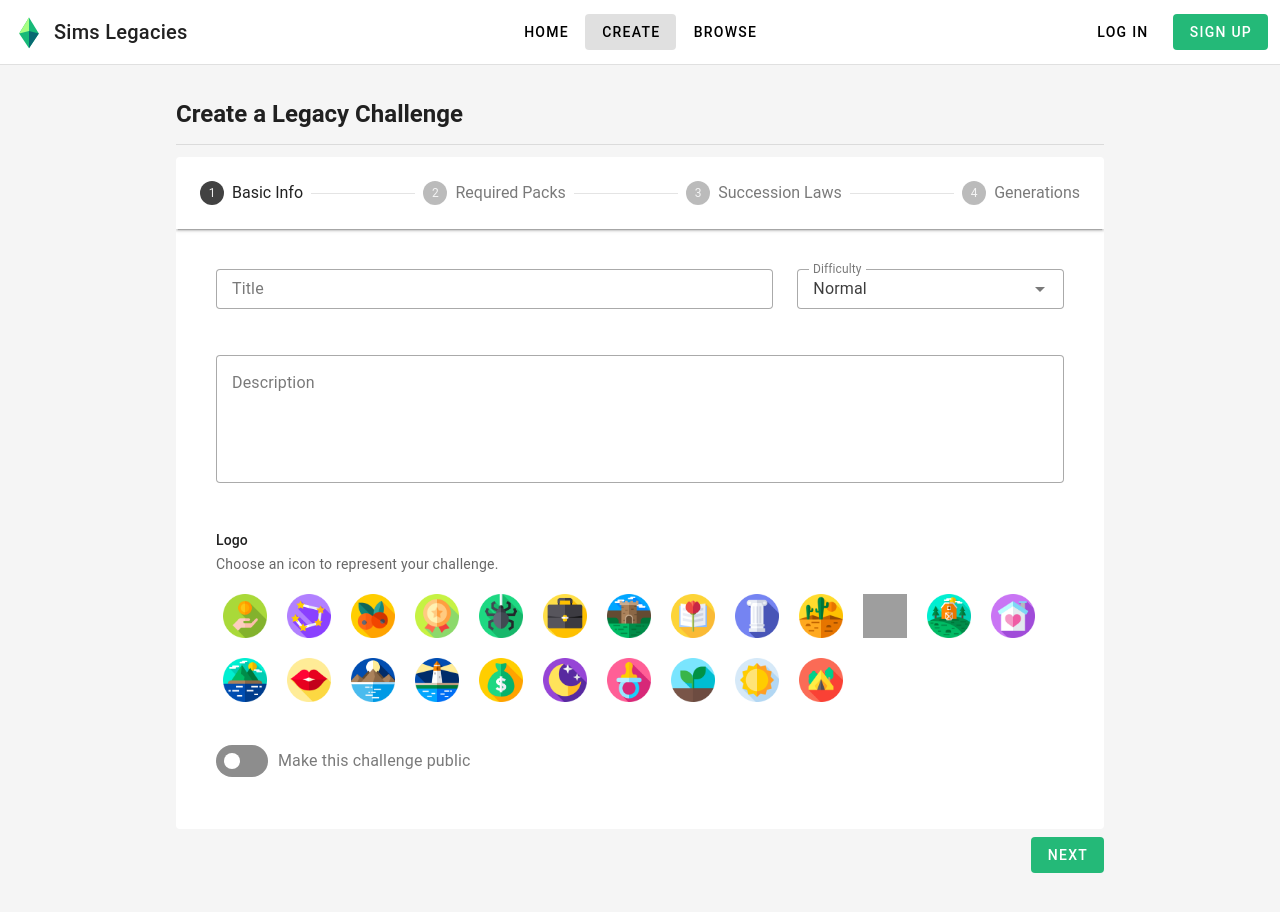
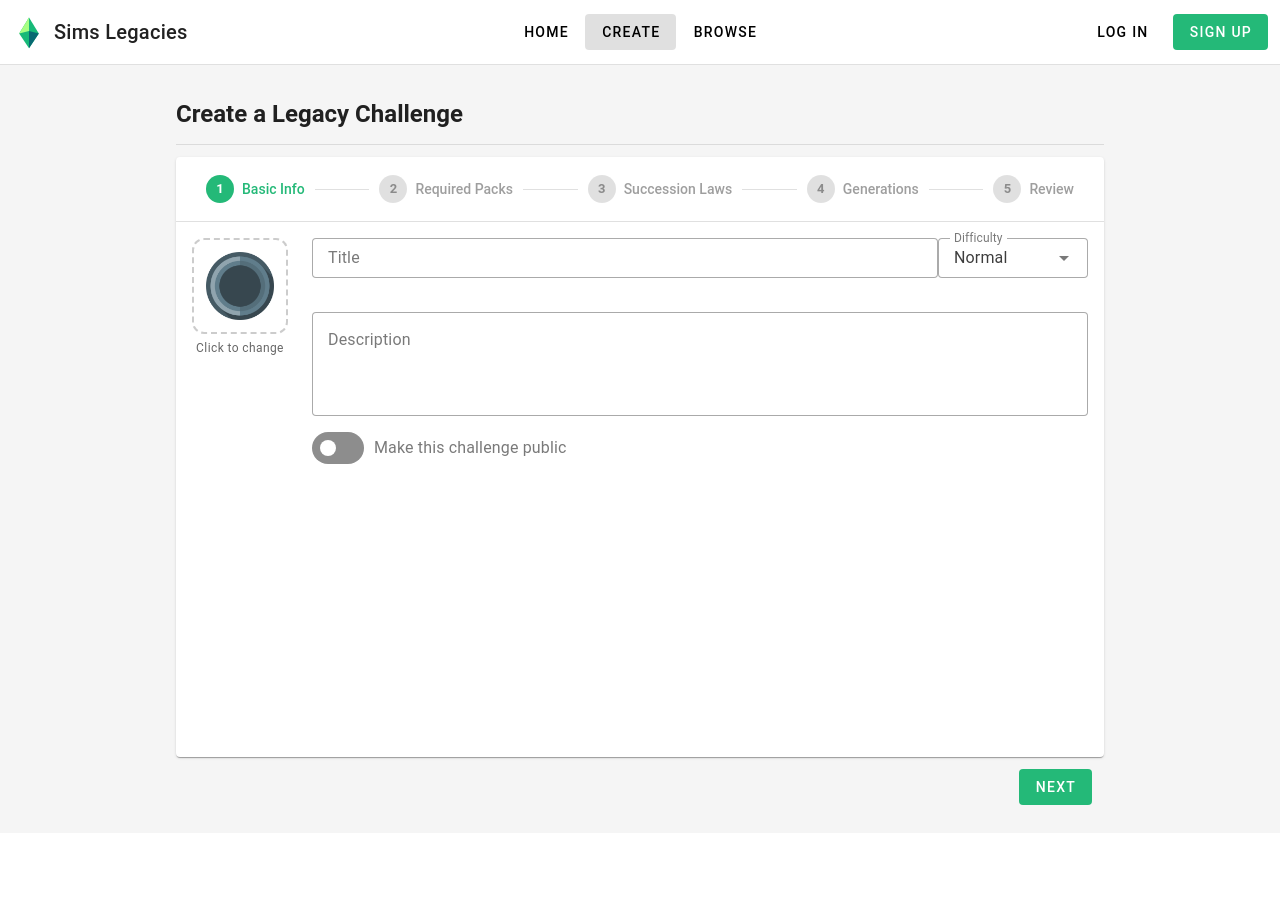
Before and after one commit to kayleechristine/sims-legacy-challenge, a Vue app in the folder frontend/: page /challenges/create in a window 1280 px wide. After the commit the page ends 833 px from the top, so only its background shows below. Built offline with nearby package versions, Linux system fonts and the light colour scheme; grey boxes are pictures that could not be loaded.

Commit message:
add form progress navigation, review submission tab

```diff
--- a/frontend/src/views/CreateChallengeView.vue
+++ b/frontend/src/views/CreateChallengeView.vue
@@ -3,34 +3,49 @@
     <h2>Create a Legacy Challenge</h2>
     <v-divider class="my-3" />
 
-    <v-stepper v-model="step" flat>
-      <v-stepper-header>
-        <v-stepper-item :value="1" title="Basic Info" :complete="step > 1" />
-        <v-divider />
-        <v-stepper-item :value="2" title="Required Packs" :complete="step > 2" />
-        <v-divider />
-        <v-stepper-item :value="3" title="Succession Laws" :complete="step > 3" />
-        <v-divider />
-        <v-stepper-item :value="4" title="Generations" />
-      </v-stepper-header>
+    <v-card elevation="1" class="form-card">
+    <!-- Custom header: gives full control over hover/click style -->
+    <div class="custom-header">
+        <template v-for="(label, i) in STEPS" :key="i">
+          <button
+            type="button"
+            class="step-btn"
+            :class="{ 'step-btn--active': step === i + 1, 'step-btn--done': step > i + 1 }"
+            @click="step = i + 1"
+          >
+            <div class="step-circle">
+              <v-icon v-if="step > i + 1" size="14">mdi-check</v-icon>
+              <span v-else>{{ i + 1 }}</span>
+            </div>
+            <span class="step-label">{{ label }}</span>
+          </button>
+          <div v-if="i < STEPS.length - 1" class="step-line" />
+        </template>
+    </div>
 
-      <v-stepper-window>
+    <v-window v-model="step">
 
         <!-- Step 1: Basic Info -->
-        <v-stepper-window-item :value="1">
+        <v-window-item :value="1">
           <v-card flat>
             <v-card-text>
-              <v-row>
-                <v-col cols="12" md="8">
+              <v-row align="start">
+                <v-col cols="auto" class="d-flex flex-column align-center">
+                  <button type="button" class="logo-preview" @click="logoDialogOpen = true">
+                    <img :src="`/img/logos/${form.logo || 'empty'}.png`" alt="Challenge logo" />
+                  </button>
+                  <p class="text-caption text-medium-emphasis mt-1">Click to change</p>
+                </v-col>
+                <v-col>
+                  <div class="d-flex gap-3 mb-3">
                     <v-text-field
                       v-model="form.title"
                       label="Title"
                       variant="outlined"
                       density="compact"
                       placeholder="Give your challenge a name"
+                      class="flex-1"
                     />
-                </v-col>
-                <v-col cols="12" md="4">
                     <v-select
                       v-model="form.difficulty"
                       :items="DIFFICULTIES"
@@ -39,38 +54,34 @@
                       label="Difficulty"
                       variant="outlined"
                       density="compact"
+                      style="max-width: 150px"
                     />
-                </v-col>
-                <v-col cols="12">
+                  </div>
                   <v-textarea
                     v-model="form.description"
                     label="Description"
                     variant="outlined"
-                    rows="4"
+                    rows="3"
                     placeholder="Describe your challenge, its theme, or any additional rules"
+                    hide-details
+                    class="mb-3"
                   />
-                </v-col>
-                <v-col cols="12">
-                  <p class="text-subtitle-2 mb-1">Logo</p>
-                  <p class="text-body-2 text-medium-emphasis mb-3">Choose an icon to represent your challenge.</p>
-                  <LogoPicker v-model="form.logo" />
-                </v-col>
-                <v-col cols="12">
                   <v-switch
                     v-model="form.isPublic"
                     label="Make this challenge public"
                     color="primary"
                     inset
                     hide-details
+                    density="compact"
                   />
                 </v-col>
               </v-row>
             </v-card-text>
           </v-card>
-        </v-stepper-window-item>
+        </v-window-item>
 
         <!-- Step 2: Required Packs -->
-        <v-stepper-window-item :value="2">
+        <v-window-item :value="2">
           <v-card flat>
             <v-card-text>
               <p class="text-body-2 text-medium-emphasis mb-4">
@@ -82,58 +93,68 @@
               <PackSelector v-model="form.packs" />
             </v-card-text>
           </v-card>
-        </v-stepper-window-item>
+        </v-window-item>
 
         <!-- Step 3: Succession Laws -->
-        <v-stepper-window-item :value="3">
+        <v-window-item :value="3">
           <v-card flat>
             <v-card-text>
-              <p class="text-body-2 text-medium-emphasis mb-5">
-                Define the succession laws that govern how heirs are determined each generation.
-              </p>
               <v-row>
-                <v-col cols="12">
+                <v-col cols="12" md="6">
+                  <v-card variant="outlined">
+                    <v-card-text>
                       <p class="text-subtitle-2 text-uppercase text-medium-emphasis mb-2">Inheritance</p>
                       <LawSection
                         v-model="form.successionLaws.inheritance"
                         :laws="INHERITANCE_LAWS"
                         :selected-packs="form.packs"
                       />
+                    </v-card-text>
+                  </v-card>
                 </v-col>
-                <v-col cols="12"><v-divider /></v-col>
-                <v-col cols="12">
+                <v-col cols="12" md="6">
+                  <v-card variant="outlined">
+                    <v-card-text>
                       <p class="text-subtitle-2 text-uppercase text-medium-emphasis mb-2">Bloodline</p>
                       <LawSection
                         v-model="form.successionLaws.bloodline"
                         :laws="BLOODLINE_LAWS"
                         :selected-packs="form.packs"
                       />
+                    </v-card-text>
+                  </v-card>
                 </v-col>
-                <v-col cols="12"><v-divider /></v-col>
-                <v-col cols="12">
+                <v-col cols="12" md="6">
+                  <v-card variant="outlined">
+                    <v-card-text>
                       <p class="text-subtitle-2 text-uppercase text-medium-emphasis mb-2">Heir</p>
                       <LawSection
                         v-model="form.successionLaws.heir"
                         :laws="HEIR_LAWS"
                         :selected-packs="form.packs"
                       />
+                    </v-card-text>
+                  </v-card>
                 </v-col>
-                <v-col cols="12"><v-divider /></v-col>
-                <v-col cols="12">
+                <v-col cols="12" md="6">
+                  <v-card variant="outlined">
+                    <v-card-text>
                       <p class="text-subtitle-2 text-uppercase text-medium-emphasis mb-2">Occult</p>
                       <LawSection
                         v-model="form.successionLaws.occult"
                         :laws="OCCULT_LAWS"
                         :selected-packs="form.packs"
                       />
+                    </v-card-text>
+                  </v-card>
                 </v-col>
               </v-row>
             </v-card-text>
           </v-card>
-        </v-stepper-window-item>
+        </v-window-item>
 
         <!-- Step 4: Generations -->
-        <v-stepper-window-item :value="4">
+        <v-window-item :value="4">
           <v-card flat>
             <v-card-text>
               <p class="text-body-2 text-medium-emphasis mb-4">
@@ -184,11 +205,7 @@
                     </v-row>
 
                     <p class="text-subtitle-2 mt-5 mb-2">Requirements</p>
-                    <div
-                      v-for="(_, ri) in gen.requirements"
-                      :key="ri"
-                      class="d-flex gap-2 mb-2"
-                    >
+                    <div v-for="(_, ri) in gen.requirements" :key="ri" class="d-flex gap-2 mb-2">
                       <v-text-field
                         v-model="gen.requirements[ri]"
                         :label="`Requirement ${ri + 1}`"
@@ -196,20 +213,9 @@
                         variant="outlined"
                         hide-details
                       />
-                      <v-btn
-                        icon="mdi-close"
-                        size="small"
-                        variant="text"
-                        color="error"
-                        @click="removeRequirement(i, ri)"
-                      />
+                      <v-btn icon="mdi-close" size="small" variant="text" color="error" @click="removeRequirement(i, ri)" />
                     </div>
-                    <v-btn
-                      variant="text"
-                      size="small"
-                      prepend-icon="mdi-plus"
-                      @click="addRequirement(i)"
-                    >
+                    <v-btn variant="text" size="small" prepend-icon="mdi-plus" @click="addRequirement(i)">
                       Add Requirement
                     </v-btn>
 
@@ -217,11 +223,7 @@
                       Milestones
                       <span class="text-caption font-weight-regular text-medium-emphasis">(optional)</span>
                     </p>
-                    <div
-                      v-for="(_, mi) in gen.milestones"
-                      :key="mi"
-                      class="d-flex gap-2 mb-2"
-                    >
+                    <div v-for="(_, mi) in gen.milestones" :key="mi" class="d-flex gap-2 mb-2">
                       <v-text-field
                         v-model="gen.milestones[mi]"
                         :label="`Milestone ${mi + 1}`"
@@ -229,30 +231,13 @@
                         variant="outlined"
                         hide-details
                       />
-                      <v-btn
-                        icon="mdi-close"
-                        size="small"
-                        variant="text"
-                        color="error"
-                        @click="removeMilestone(i, mi)"
-                      />
+                      <v-btn icon="mdi-close" size="small" variant="text" color="error" @click="removeMilestone(i, mi)" />
                     </div>
                     <div class="d-flex justify-space-between align-center mt-2">
-                      <v-btn
-                        variant="text"
-                        size="small"
-                        prepend-icon="mdi-plus"
-                        @click="addMilestone(i)"
-                      >
+                      <v-btn variant="text" size="small" prepend-icon="mdi-plus" @click="addMilestone(i)">
                         Add Milestone
                       </v-btn>
-                      <v-btn
-                        variant="text"
-                        size="small"
-                        color="error"
-                        prepend-icon="mdi-delete-outline"
-                        @click="removeGeneration(i)"
-                      >
+                      <v-btn variant="text" size="small" color="error" prepend-icon="mdi-delete-outline" @click="removeGeneration(i)">
                         Remove
                       </v-btn>
                     </div>
@@ -260,29 +245,121 @@
                 </v-expansion-panel>
               </v-expansion-panels>
 
-              <v-btn
-                v-if="form.generations.length < 12"
-                variant="outlined"
-                prepend-icon="mdi-plus"
-                @click="addGeneration"
-              >
+              <v-btn v-if="form.generations.length < 12" variant="outlined" prepend-icon="mdi-plus" @click="addGeneration">
                 Add Generation
               </v-btn>
-              <p v-else class="text-caption text-medium-emphasis">
-                Maximum of 12 generations reached.
-              </p>
+              <p v-else class="text-caption text-medium-emphasis">Maximum of 12 generations reached.</p>
             </v-card-text>
           </v-card>
-        </v-stepper-window-item>
+        </v-window-item>
 
-      </v-stepper-window>
-    </v-stepper>
+        <!-- Step 5: Review -->
+        <v-window-item :value="5">
+          <v-card flat>
+            <v-card-text>
+              <div class="d-flex align-center gap-6 mb-5">
+                <img :src="`/img/logos/${form.logo || 'empty'}.png`" alt="logo" width="80" height="80" style="flex-shrink: 0" />
+                <div>
+                  <p class="text-h6 mb-2">{{ form.title || '(Untitled)' }}</p>
+                  <div class="d-flex gap-2 flex-wrap">
+                    <v-chip size="small" class="text-capitalize">{{ form.difficulty }}</v-chip>
+                    <v-chip v-if="form.isPublic" size="small" color="primary">Public</v-chip>
+                    <v-chip v-else size="small">Private</v-chip>
+                  </div>
+                </div>
+              </div>
 
-    <div class="d-flex justify-end gap-3 mt-2 mb-6">
+              <p v-if="form.description" class="text-body-2 mb-4">{{ form.description }}</p>
+
+              <v-divider class="mb-3" />
+              <p class="text-subtitle-2 mb-2">Required Packs</p>
+              <p v-if="!form.packs.length" class="text-body-2 text-medium-emphasis mb-4">None required</p>
+              <div v-else class="d-flex flex-wrap gap-2 mb-4">
+                <v-tooltip
+                  v-for="packId in form.packs"
+                  :key="packId"
+                  :text="packById(packId).name"
+                  location="top"
+                >
+                  <template #activator="{ props: tip }">
+                    <img
+                      v-bind="tip"
+                      :src="`/img/packs/${packById(packId).img}`"
+                      :alt="packById(packId).name"
+                      width="60"
+                      height="60"
+                      style="cursor: default"
+                    />
+                  </template>
+                </v-tooltip>
+              </div>
+
+              <v-divider class="mb-3" />
+              <p class="text-subtitle-2 mb-2">Succession Laws</p>
+              <v-table density="compact" class="mb-4">
+                <thead>
+                  <tr>
+                    <th class="text-left">Category</th>
+                    <th class="text-left">Law</th>
+                    <th class="text-left">Strict</th>
+                  </tr>
+                </thead>
+                <tbody>
+                  <tr v-for="[key, label] in LAW_CATEGORIES" :key="key">
+                    <td class="text-medium-emphasis text-body-2">{{ label }}</td>
+                    <td class="text-body-2">
+                      {{ lawName(form.successionLaws[key].law) || '—' }}
+                      <span v-if="form.successionLaws[key].exemplarTrait" class="text-medium-emphasis">
+                        · {{ form.successionLaws[key].exemplarTrait }}
+                      </span>
+                      <span v-if="form.successionLaws[key].occultType" class="text-medium-emphasis">
+                        · {{ form.successionLaws[key].occultType }}
+                      </span>
+                    </td>
+                    <td class="text-body-2">{{ form.successionLaws[key].strict ? 'Yes' : '—' }}</td>
+                  </tr>
+                </tbody>
+              </v-table>
+
+              <v-divider class="mb-3" />
+              <p class="text-subtitle-2 mb-3">Generations ({{ form.generations.length }})</p>
+              <p v-if="!form.generations.length" class="text-body-2 text-medium-emphasis">No generations defined.</p>
+              <div v-for="gen in form.generations" :key="gen.number" class="mb-4">
+                <div class="d-flex align-center gap-2 mb-1">
+                  <v-chip size="small" label :color="gen.color" class="text-white">Gen {{ gen.number }}</v-chip>
+                  <span class="font-weight-medium">{{ gen.title || `Generation ${gen.number}` }}</span>
+                </div>
+                <p v-if="gen.description" class="text-body-2 text-medium-emphasis mb-1">{{ gen.description }}</p>
+                <ul v-if="gen.requirements.filter((r) => r).length" class="text-body-2 pl-4">
+                  <li v-for="req in gen.requirements.filter((r) => r)" :key="req">{{ req }}</li>
+                </ul>
+              </div>
+            </v-card-text>
+          </v-card>
+        </v-window-item>
+
+    </v-window>
+
+  </v-card>
+  <div class="d-flex justify-end gap-3 pa-3">
     <v-btn v-if="step > 1" variant="text" @click="step--">Back</v-btn>
-      <v-btn v-if="step < 4" color="primary" variant="flat" @click="step++">Next</v-btn>
+    <v-btn v-if="step < 5" color="primary" variant="flat" @click="step++">Next</v-btn>
     <v-btn v-else color="primary" variant="flat" @click="submit">Create Challenge</v-btn>
   </div>
+
+    <!-- Logo picker dialog -->
+    <v-dialog v-model="logoDialogOpen" max-width="560">
+      <v-card>
+        <v-card-title class="pt-4">Choose a Logo</v-card-title>
+        <v-card-text>
+          <LogoPicker v-model="form.logo" />
+        </v-card-text>
+        <v-card-actions class="pb-4 px-4">
+          <v-spacer />
+          <v-btn color="primary" variant="flat" @click="logoDialogOpen = false">Done</v-btn>
+        </v-card-actions>
+      </v-card>
+    </v-dialog>
   </div>
 </template>
 
@@ -293,10 +370,14 @@ import {
   BLOODLINE_LAWS,
   HEIR_LAWS,
   OCCULT_LAWS,
+  ALL_LAWS,
+  PACKS,
 } from '@/data/challenge-constants.js';
 import LogoPicker from '@/components/challenge/LogoPicker.vue';
 import PackSelector from '@/components/challenge/PackSelector.vue';
 import LawSection from '@/components/challenge/LawSection.vue';
+
+const STEPS = ['Basic Info', 'Required Packs', 'Succession Laws', 'Generations', 'Review'];
 
 const DIFFICULTIES = [
   { label: 'Easy', value: 'easy' },
@@ -304,8 +385,16 @@ const DIFFICULTIES = [
   { label: 'Extreme', value: 'extreme' },
 ];
 
+const LAW_CATEGORIES = [
+  ['inheritance', 'Inheritance'],
+  ['bloodline', 'Bloodline'],
+  ['heir', 'Heir'],
+  ['occult', 'Occult'],
+];
+
 const step = ref(1);
 const openPanels = ref([]);
+const logoDialogOpen = ref(false);
 
 const form = reactive({
   title: '',
@@ -322,6 +411,14 @@ const form = reactive({
   },
   generations: [],
 });
+
+function lawName(key) {
+  return ALL_LAWS.find((l) => l.key === key)?.name ?? null;
+}
+
+function packById(id) {
+  return PACKS.find((p) => p.id === id);
+}
 
 function addGeneration() {
   const number = form.generations.length + 1;
@@ -365,3 +462,105 @@ function submit() {
   console.log('Challenge:', JSON.parse(JSON.stringify(form)));
 }
 </script>
+
+<style scoped>
+/* ── Custom stepper header ─────────────────────────────── */
+.custom-header {
+  display: flex;
+  align-items: center;
+  padding: 12px 20px;
+  border-bottom: thin solid rgba(var(--v-border-color), var(--v-border-opacity));
+}
+
+.step-btn {
+  display: flex;
+  align-items: center;
+  gap: 8px;
+  padding: 6px 10px;
+  border: none;
+  background: none;
+  cursor: pointer;
+  border-radius: 6px;
+  white-space: nowrap;
+  transition: background-color 0.2s ease;
+}
+
+.step-btn:hover {
+  background-color: rgba(0, 0, 0, 0.04);
+}
+
+.step-circle {
+  width: 28px;
+  height: 28px;
+  border-radius: 50%;
+  display: flex;
+  align-items: center;
+  justify-content: center;
+  font-size: 13px;
+  font-weight: 600;
+  flex-shrink: 0;
+  background-color: rgba(0, 0, 0, 0.12);
+  color: rgba(0, 0, 0, 0.38);
+  transition: background-color 0.25s ease, color 0.25s ease;
+}
+
+.step-btn--active .step-circle,
+.step-btn--done .step-circle {
+  background-color: rgb(var(--v-theme-primary));
+  color: white;
+}
+
+.step-label {
+  font-size: 14px;
+  font-weight: 500;
+  color: rgba(0, 0, 0, 0.38);
+  transition: color 0.25s ease;
+}
+
+.step-btn--active .step-label {
+  color: rgb(var(--v-theme-primary));
+}
+
+.step-btn--done .step-label {
+  color: rgba(0, 0, 0, 0.87);
+}
+
+.step-line {
+  flex: 1;
+  height: 1px;
+  min-width: 12px;
+  background-color: rgba(0, 0, 0, 0.12);
+}
+
+/* ── Form card ────────────────────────────────────────── */
+.form-card {
+  min-height: 600px;
+  max-height: 600px;
+  overflow: auto;
+}
+
+/* ── Logo preview button ───────────────────────────────── */
+.logo-preview {
+  display: flex;
+  align-items: center;
+  justify-content: center;
+  width: 96px;
+  height: 96px;
+  border: 2px dashed rgba(0, 0, 0, 0.2);
+  border-radius: 12px;
+  cursor: pointer;
+  background: none;
+  transition: border-color 0.15s, background-color 0.15s;
+}
+
+.logo-preview:hover {
+  border-color: rgb(var(--v-theme-primary));
+  background-color: rgba(var(--v-theme-primary), 0.04);
+}
+
+.logo-preview img {
+  width: 68px;
+  height: 68px;
+  object-fit: contain;
+}
+</style>
```
Lines whose indentation alone changed are shown as unchanged.
